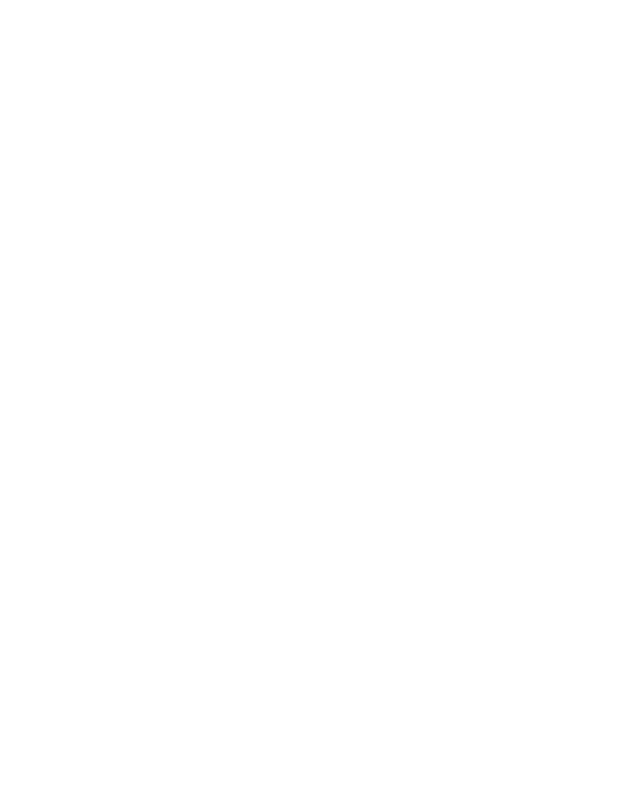
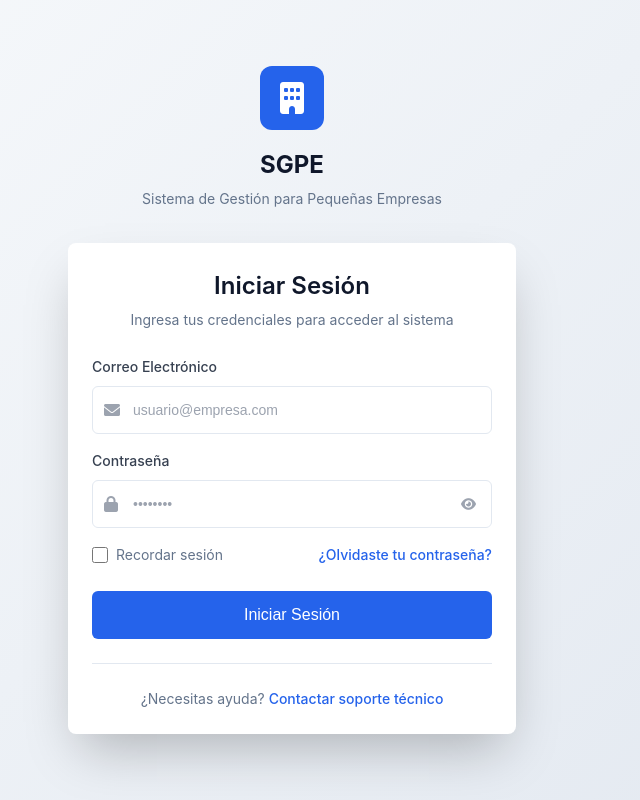
Before and after one commit to Reyning28/SGPE, a plain HTML site: page frontend/pages/login.html in a window 1280 px wide. Shown: the whole page, without its empty margins (348-988 px from the left). Drawn offline with Linux system fonts and the light colour scheme.

Commit message:
creacion del login

```diff
--- /dev/null
+++ b/frontend/pages/login.css
@@ -0,0 +1,308 @@
+* {
+    margin: 0;
+    padding: 0;
+    box-sizing: border-box;
+}
+
+body {
+    font-family: -apple-system, BlinkMacSystemFont, 'Segoe UI', Roboto, Oxygen, Ubuntu, Cantarell, sans-serif;
+    line-height: 1.6;
+    color: #334155;
+    background: linear-gradient(135deg, #f8fafc 0%, #e2e8f0 100%);
+    min-height: 100vh;
+}
+
+.login-container {
+    min-height: 100vh;
+    display: flex;
+    align-items: center;
+    justify-content: center;
+    padding: 1rem;
+}
+
+.login-wrapper {
+    width: 100%;
+    max-width: 28rem;
+}
+
+.header {
+    text-align: center;
+    margin-bottom: 2rem;
+}
+
+.logo {
+    display: inline-flex;
+    align-items: center;
+    justify-content: center;
+    width: 4rem;
+    height: 4rem;
+    background: #2563eb;
+    border-radius: 0.75rem;
+    margin-bottom: 1rem;
+}
+
+.logo i {
+    font-size: 2rem;
+    color: white;
+}
+
+.company-title {
+    font-size: 1.5rem;
+    font-weight: 700;
+    color: #0f172a;
+    margin-bottom: 0.25rem;
+}
+
+.company-subtitle {
+    color: #64748b;
+    font-size: 0.875rem;
+}
+
+.login-card {
+    background: white;
+    border-radius: 0.5rem;
+    box-shadow: 0 25px 50px -12px rgba(0, 0, 0, 0.25);
+    overflow: hidden;
+}
+
+.card-header {
+    padding: 1.5rem 1.5rem 0;
+    text-align: center;
+}
+
+.card-title {
+    font-size: 1.5rem;
+    font-weight: 600;
+    color: #0f172a;
+    margin-bottom: 0.25rem;
+}
+
+.card-description {
+    color: #64748b;
+    font-size: 0.875rem;
+}
+
+.card-content {
+    padding: 1.5rem;
+}
+
+.login-form {
+    display: flex;
+    flex-direction: column;
+    gap: 1rem;
+}
+
+.form-group {
+    display: flex;
+    flex-direction: column;
+    gap: 0.5rem;
+}
+
+.form-label {
+    font-size: 0.875rem;
+    font-weight: 500;
+    color: #374151;
+}
+
+.input-wrapper {
+    position: relative;
+    display: flex;
+    align-items: center;
+}
+
+.input-icon {
+    position: absolute;
+    left: 0.75rem;
+    color: #9ca3af;
+    font-size: 1rem;
+    z-index: 1;
+}
+
+.form-input {
+    width: 100%;
+    height: 3rem;
+    padding: 0 0.75rem 0 2.5rem;
+    border: 1px solid #e2e8f0;
+    border-radius: 0.375rem;
+    font-size: 0.875rem;
+    transition: all 0.2s ease;
+    background: white;
+}
+
+.form-input:focus {
+    outline: none;
+    border-color: #3b82f6;
+    box-shadow: 0 0 0 3px rgba(59, 130, 246, 0.1);
+}
+
+.form-input::placeholder {
+    color: #9ca3af;
+}
+
+.password-toggle {
+    position: absolute;
+    right: 0.75rem;
+    background: none;
+    border: none;
+    color: #9ca3af;
+    cursor: pointer;
+    padding: 0.25rem;
+    transition: color 0.2s ease;
+}
+
+.password-toggle:hover {
+    color: #64748b;
+}
+
+.form-options {
+    display: flex;
+    align-items: center;
+    justify-content: space-between;
+    flex-wrap: wrap;
+    gap: 0.5rem;
+}
+
+.checkbox-wrapper {
+    display: flex;
+    align-items: center;
+    gap: 0.5rem;
+}
+
+.checkbox {
+    width: 1rem;
+    height: 1rem;
+    accent-color: #3b82f6;
+}
+
+.checkbox-label {
+    font-size: 0.875rem;
+    color: #64748b;
+    cursor: pointer;
+}
+
+.forgot-password {
+    font-size: 0.875rem;
+    color: #2563eb;
+    text-decoration: none;
+    font-weight: 500;
+    transition: color 0.2s ease;
+}
+
+.forgot-password:hover {
+    color: #1d4ed8;
+}
+
+.login-button {
+    width: 100%;
+    height: 3rem;
+    background: #2563eb;
+    color: white;
+    border: none;
+    border-radius: 0.375rem;
+    font-size: 1rem;
+    font-weight: 500;
+    cursor: pointer;
+    transition: background-color 0.2s ease;
+    margin-top: 0.5rem;
+}
+
+.login-button:hover {
+    background: #1d4ed8;
+}
+
+.login-button:active {
+    transform: translateY(1px);
+}
+
+.support-info {
+    margin-top: 1.5rem;
+    padding-top: 1.5rem;
+    border-top: 1px solid #e2e8f0;
+    text-align: center;
+}
+
+.support-info p {
+    font-size: 0.875rem;
+    color: #64748b;
+}
+
+.support-link {
+    color: #2563eb;
+    text-decoration: none;
+    font-weight: 500;
+    transition: color 0.2s ease;
+}
+
+.support-link:hover {
+    color: #1d4ed8;
+}
+
+.footer {
+    text-align: center;
+    margin-top: 2rem;
+    color: #94a3b8;
+    font-size: 0.875rem;
+}
+
+.footer p {
+    margin-bottom: 0.25rem;
+}
+
+@media (max-width: 640px) {
+    .login-container {
+        padding: 0.5rem;
+    }
+
+    .card-content {
+        padding: 1rem;
+    }
+
+    .card-header {
+        padding: 1rem 1rem 0;
+    }
+
+    .form-options {
+        flex-direction: column;
+        align-items: flex-start;
+        gap: 0.75rem;
+    }
+
+    .company-title {
+        font-size: 1.25rem;
+    }
+
+    .card-title {
+        font-size: 1.25rem;
+    }
+}
+
+.form-input:invalid:not(:placeholder-shown) {
+    border-color: #ef4444;
+}
+
+.form-input:valid:not(:placeholder-shown) {
+    border-color: #10b981;
+}
+
+@keyframes fadeIn {
+    from {
+        opacity: 0;
+        transform: translateY(10px);
+    }
+    to {
+        opacity: 1;
+        transform: translateY(0);
+    }
+}
+
+.login-card {
+    animation: fadeIn 0.5s ease-out;
+}
+
+.login-button:hover {
+    box-shadow: 0 4px 12px rgba(37, 99, 235, 0.3);
+}
+
+.form-input:hover {
+    border-color: #cbd5e1;
+}
--- a/frontend/pages/login.html
+++ b/frontend/pages/login.html
@@ -1 +1,95 @@
-<!-- Pagina de Login : En construcción -->
+<!DOCTYPE html>
+<html lang="es">
+<head>
+    <meta charset="UTF-8">
+    <meta name="viewport" content="width=device-width, initial-scale=1.0">
+    <title>Sistema Empresarial - Login</title>
+    <link rel="stylesheet" href="login.css">
+    <link href="https://cdnjs.cloudflare.com/ajax/libs/font-awesome/6.0.0/css/all.min.css" rel="stylesheet">
+</head>
+<body>
+    <div class="login-container">
+        <div class="login-wrapper">
+
+            <div class="header">
+                <div class="logo">
+                    <i class="fas fa-building"></i>
+                </div>
+                <h1 class="company-title">SGPE</h1>
+                <p class="company-subtitle">Sistema de Gestión para Pequeñas Empresas</p>
+            </div>
+
+
+            <div class="login-card">
+                <div class="card-header">
+                    <h2 class="card-title">Iniciar Sesión</h2>
+                    <p class="card-description">Ingresa tus credenciales para acceder al sistema</p>
+                </div>
+
+                <div class="card-content">
+                    <form id="loginForm" class="login-form">
+
+                        <div class="form-group">
+                            <label for="email" class="form-label">Correo Electrónico</label>
+                            <div class="input-wrapper">
+                                <i class="fas fa-envelope input-icon"></i>
+                                <input
+                                    type="email"
+                                    id="email"
+                                    name="email"
+                                    placeholder="usuario@empresa.com"
+                                    class="form-input"
+                                    required
+                                >
+                            </div>
+                        </div>
+
+
+                        <div class="form-group">
+                            <label for="password" class="form-label">Contraseña</label>
+                            <div class="input-wrapper">
+                                <i class="fas fa-lock input-icon"></i>
+                                <input
+                                    type="password"
+                                    id="password"
+                                    name="password"
+                                    placeholder="••••••••"
+                                    class="form-input"
+                                    required
+                                >
+                                <button type="button" class="password-toggle" onclick="togglePassword()">
+                                    <i class="fas fa-eye" id="toggleIcon"></i>
+                                </button>
+                            </div>
+                        </div>
+
+
+                        <div class="form-options">
+                            <div class="checkbox-wrapper">
+                                <input type="checkbox" id="remember" name="remember" class="checkbox">
+                                <label for="remember" class="checkbox-label">Recordar sesión</label>
+                            </div>
+                            <a href="#" class="forgot-password">¿Olvidaste tu contraseña?</a>
+                        </div>
+
+
+                        <button type="submit" class="login-button">
+                            Iniciar Sesión
+                        </button>
+                    </form>
+
+
+                    <div class="support-info">
+                        <p>¿Necesitas ayuda?
+                            <a href="#" class="support-link">Contactar soporte técnico</a>
+                        </p>
+                    </div>
+                </div>
+            </div>
+
+        </div>
+    </div>
+
+    <script src="script.js"></script>
+</body>
+</html>
```
Also changed, not shown: frontend/pages/login.js (added, +75 -0 lines).
